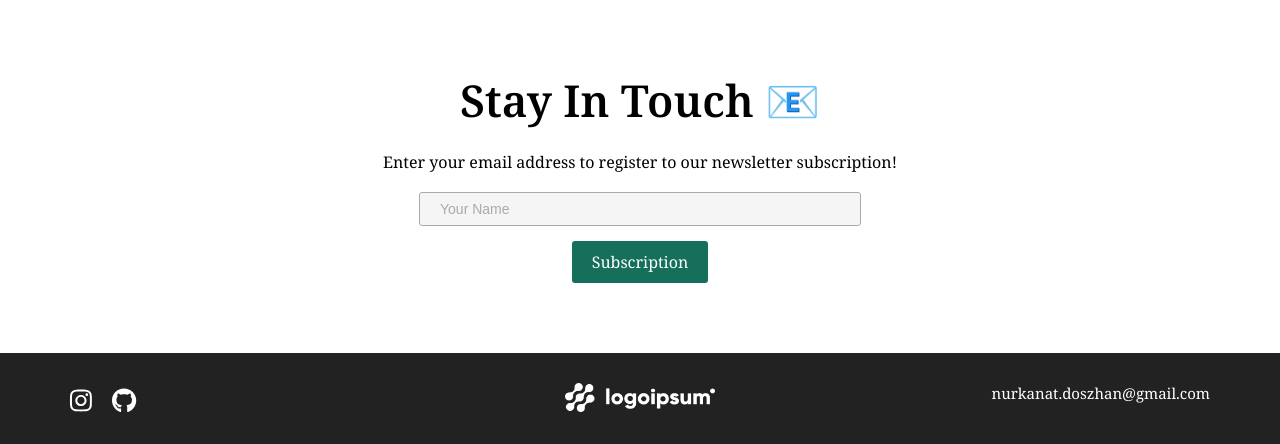
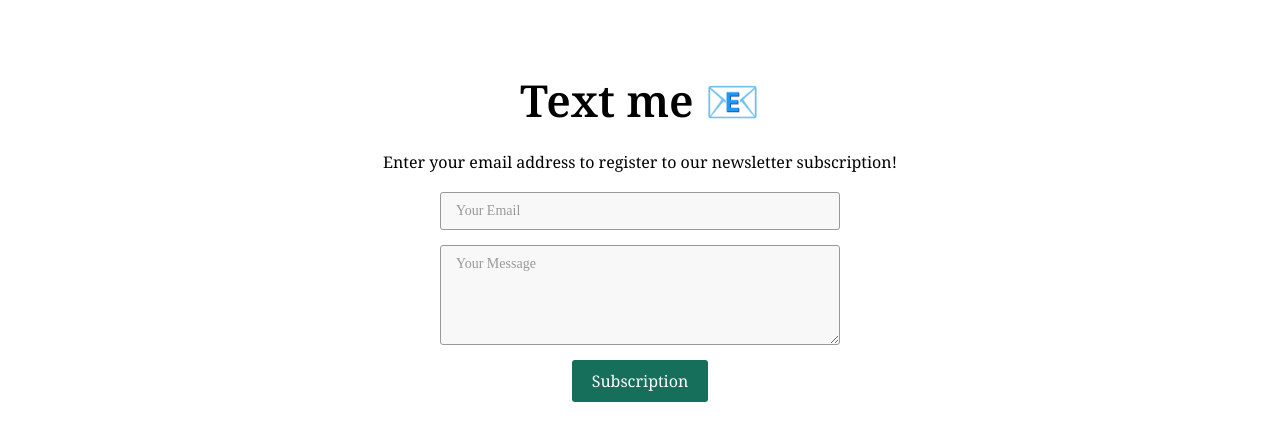
Before and after one commit to nurkanat-doszhan/portfolio, a React (Create React App) app: page / in a window 1280 px wide. Shown: the part 2444-2888 px from the top of the page. Built offline with nearby package versions, Linux system fonts and the light colour scheme; no server answers.

Commit message:
Изменил работу формы

```diff
--- a/src/containers/Stayintouch.js
+++ b/src/containers/Stayintouch.js
@@ -1,12 +1,5 @@
 import './Stayintouch.scss'
 import toast, { Toaster } from 'react-hot-toast';
-// const myPromise = fetchData();
-
-// toast.promise(myPromise, {
-//   loading: 'Loading',
-//   success: 'Got the data',
-//   error: 'Error when fetching',
-// });
 
 const notify = () => toast('Hello World', {
   duration: 4000,
@@ -36,12 +29,15 @@ const Stayintouch = () => {
   return (
     <div className="stayintouch">
       <div className="container">
-        <h2>Stay In Touch 📧</h2>
+        <h2>Text me 📧</h2>
         <p>Enter your email address to register to our newsletter subscription!</p>
         <div className="inner">
           <div className="col">
-            <input type="text" placeholder="Your Name"/>
-            <a className='btn' onClick={notify} role='button'>Subscription</a>
+            <form action=''>
+              <input type="email" required placeholder="Your Email"/>
+              <textarea name="" required placeholder="Your Message" id="" cols="30" rows="10"></textarea>
+              <a className='btn' onClick={notify} role='button'>Subscription</a>
+            </form>
             <Toaster />
           </div>
         </div>
--- a/src/containers/Stayintouch.scss
+++ b/src/containers/Stayintouch.scss
@@ -11,16 +11,44 @@
     flex-direction: column;
     align-items: center;
     width: 100%;
-    input {
+    form {
+      display: flex;
+      flex-direction: column;
+      justify-content: center;
+      align-items: center;
+    }
+    input, textarea {
+      box-sizing: border-box;
       width: 400px;
-      padding: 8px 20px;
+      font-family: "Poppins";
+      max-width: 400px;
+      max-height: 100px;
+      min-width: 400px;
+      border: 1px solid #999;
       margin-bottom: 15px;
+      border-radius: 3px;
+      padding: 10px 15px;
       font-size: 14px;
-      border-radius: 3px;
-      border: 1px solid #aaa;
-      background-color: #f5f5f5;
+      background-color: #f8f8f8;
+      outline-color: #156F5B;
       &::placeholder {
-        color: #aaa;
+        color: #999;
+      }
+      &:focus, &:active {
+        background: #fff;
+      }
+    }
+    textarea {
+      &::-webkit-scrollbar {
+        width: 12px;
+      }
+      &::-webkit-scrollbar-track {
+        box-shadow: inset 0 0 6px rgba(0, 0, 0, 0.3);
+      }
+      &::-webkit-scrollbar-thumb {
+        cursor: default;
+        background-color: #156F5B;
+        border-radius: 10px;
       }
     }
     a {
```
